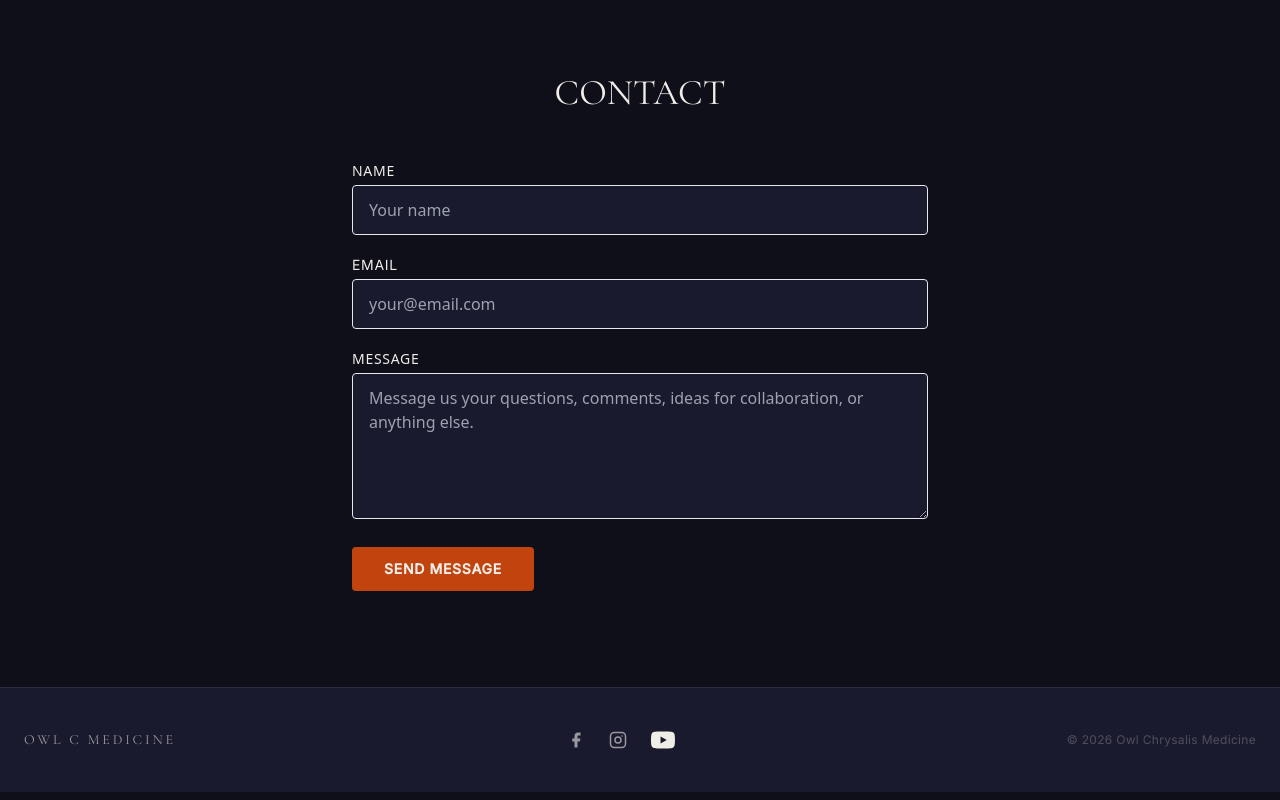
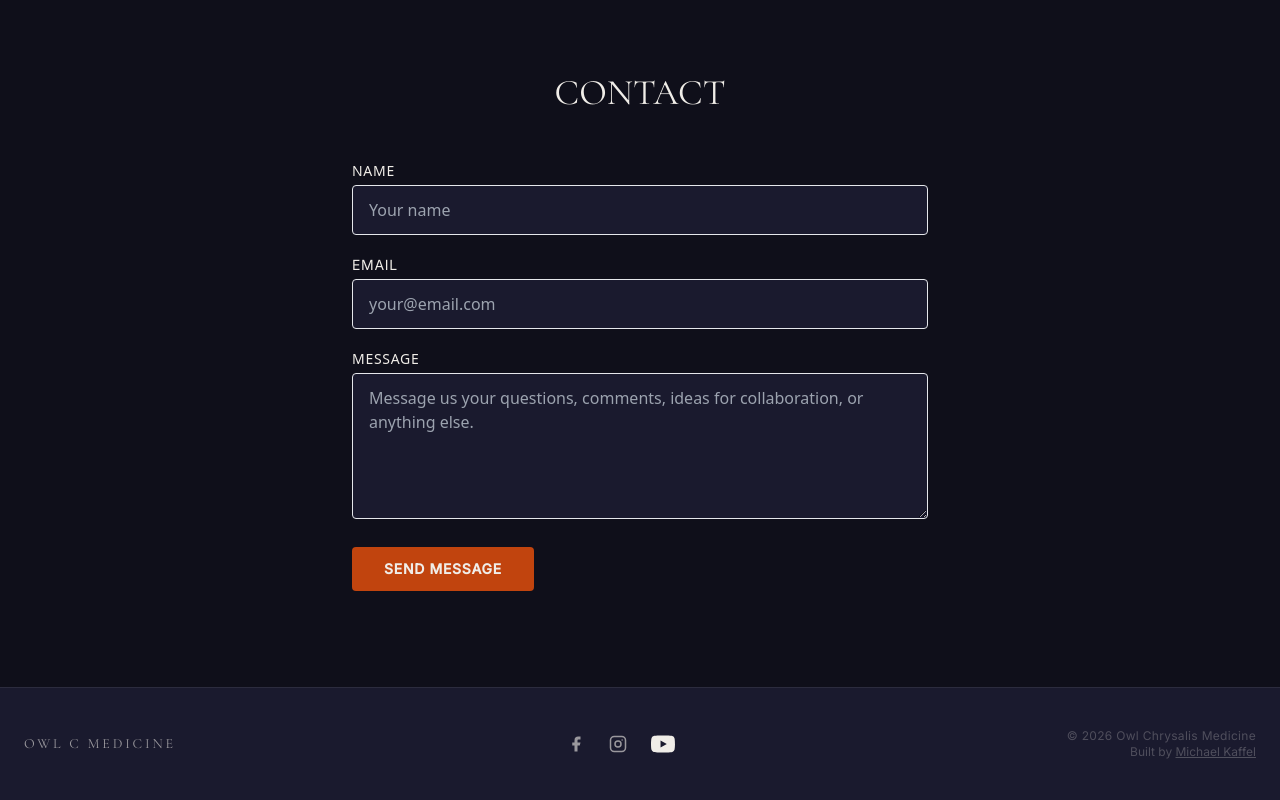
Before and after one commit to michaelkaffel/ocm-website, a React (Vite) app: page / in a window 1280 px wide. Shown: the part 3609-4409 px from the top of the page. Built offline with nearby package versions, Linux system fonts and the light colour scheme.

Commit message:
add signature to footer

```diff
--- a/src/components/Footer.jsx
+++ b/src/components/Footer.jsx
@@ -44,9 +44,23 @@ const Footer = () => (
                 </a>
             </div>
 
-            <p className='text-brand-faint text-xs tracking-wide'>
-                © {new Date().getFullYear()} Owl Chrysalis Medicine
-            </p>
+            <div className='flex flex-col text-brand-faint text-center text-xs md:text-right'>
+                <p className=' tracking-wide'>
+                    © {new Date().getFullYear()} Owl Chrysalis Medicine
+                </p>
+                <p className='ml-2'>
+                    Built by{' '}
+                    <a
+                        href='https://michaelkaffel.com'
+                        target='_blank' rel='noreferrer'
+                        className='hover:text-brand-accent underline'
+                    >
+                        Michael Kaffel
+                    </a>
+                </p>
+            </div>
+
+
         </div>
     </footer>
 )
```
